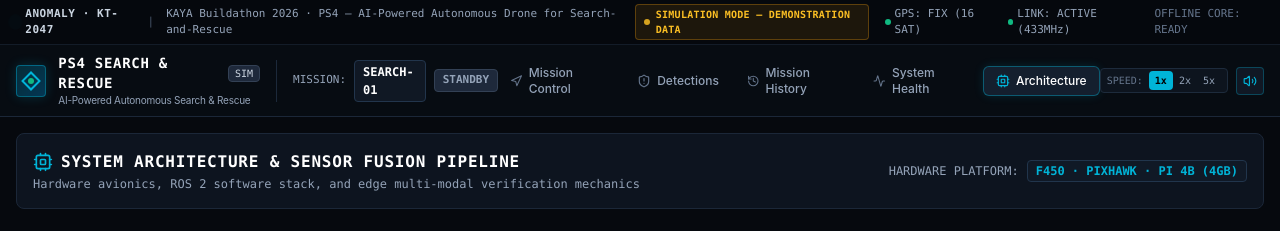
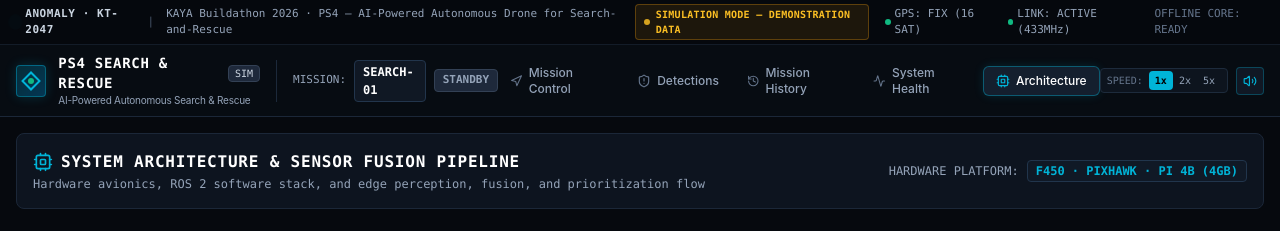
Before and after one commit to nafisdevtale/kaya-ps4-search-and-rescue, a Next.js app: page /architecture in a window 1280 px wide. Shown: the top 231 px of the page. Built offline with nearby package versions, Linux system fonts and the light colour scheme.

Commit message:
refactor: simplify architecture terminology

```diff
--- a/src/app/architecture/page.tsx
+++ b/src/app/architecture/page.tsx
@@ -48,13 +48,13 @@ export default function ArchitecturePage() {
     {
       step: 5,
       title: "PRIORITIZE",
-      desc: "ANOMALY Risk Engine synthesizes compound threat rules (e.g. Survivor + Fire proximity escalates to CRITICAL).",
-      subsystem: "anomaly_risk_engine_node (Threat Matrix)",
+      desc: "Edge Risk Engine synthesizes compound threat rules (e.g. Survivor + Fire proximity escalates to CRITICAL).",
+      subsystem: "edge_risk_engine_node (Threat Matrix)",
     },
     {
       step: 6,
       title: "ALERT",
-      desc: "Instant tactical beacon, map geocache, and emergency alerts dispatched to field responders on ground dashboard.",
+      desc: "Geotagged alert is added to the command-center incident stream.",
       subsystem: "dashboard_adapter_node (Local Wi-Fi / Radio)",
     },
   ];
@@ -71,7 +71,7 @@ export default function ArchitecturePage() {
             </h1>
           </div>
           <p className="text-xs text-slate-400 mt-0.5">
-            Hardware avionics, ROS 2 software stack, and edge multi-modal verification mechanics
+            Hardware avionics, ROS 2 software stack, and edge perception, fusion, and prioritization flow
           </p>
         </div>
 
@@ -83,7 +83,7 @@ export default function ArchitecturePage() {
         </div>
       </div>
 
-      {/* Interactive "How It Works" 6-Step Walkthrough */}
+      {/* Interactive system walkthrough */}
       <div className="bg-[#0b1017] border border-[#1b2738] rounded-lg p-4 shadow-xl space-y-4">
         <div className="border-b border-[#182638] pb-2 flex items-center justify-between">
           <h2 className="text-xs font-bold text-white uppercase tracking-wider">
```
